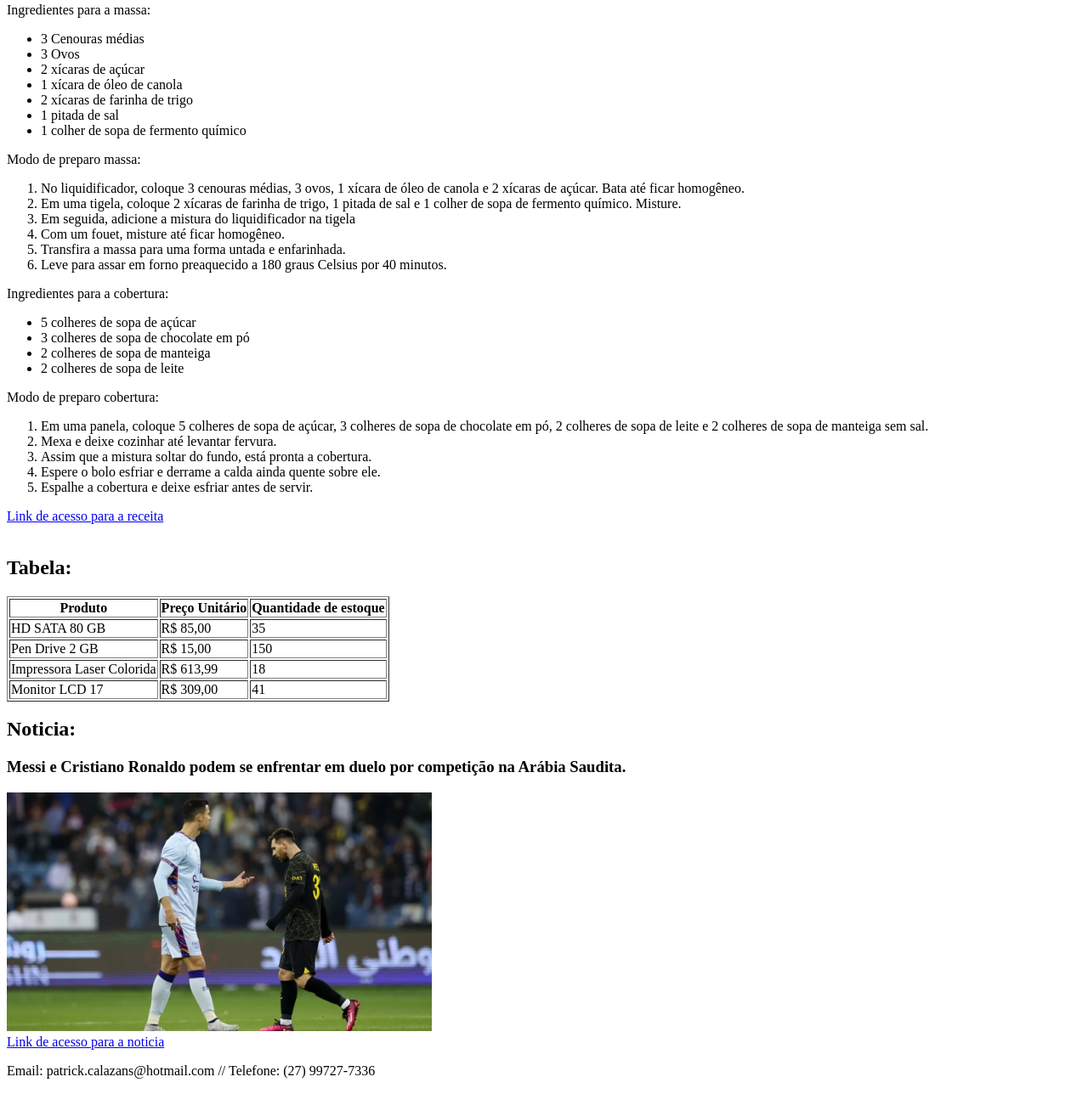
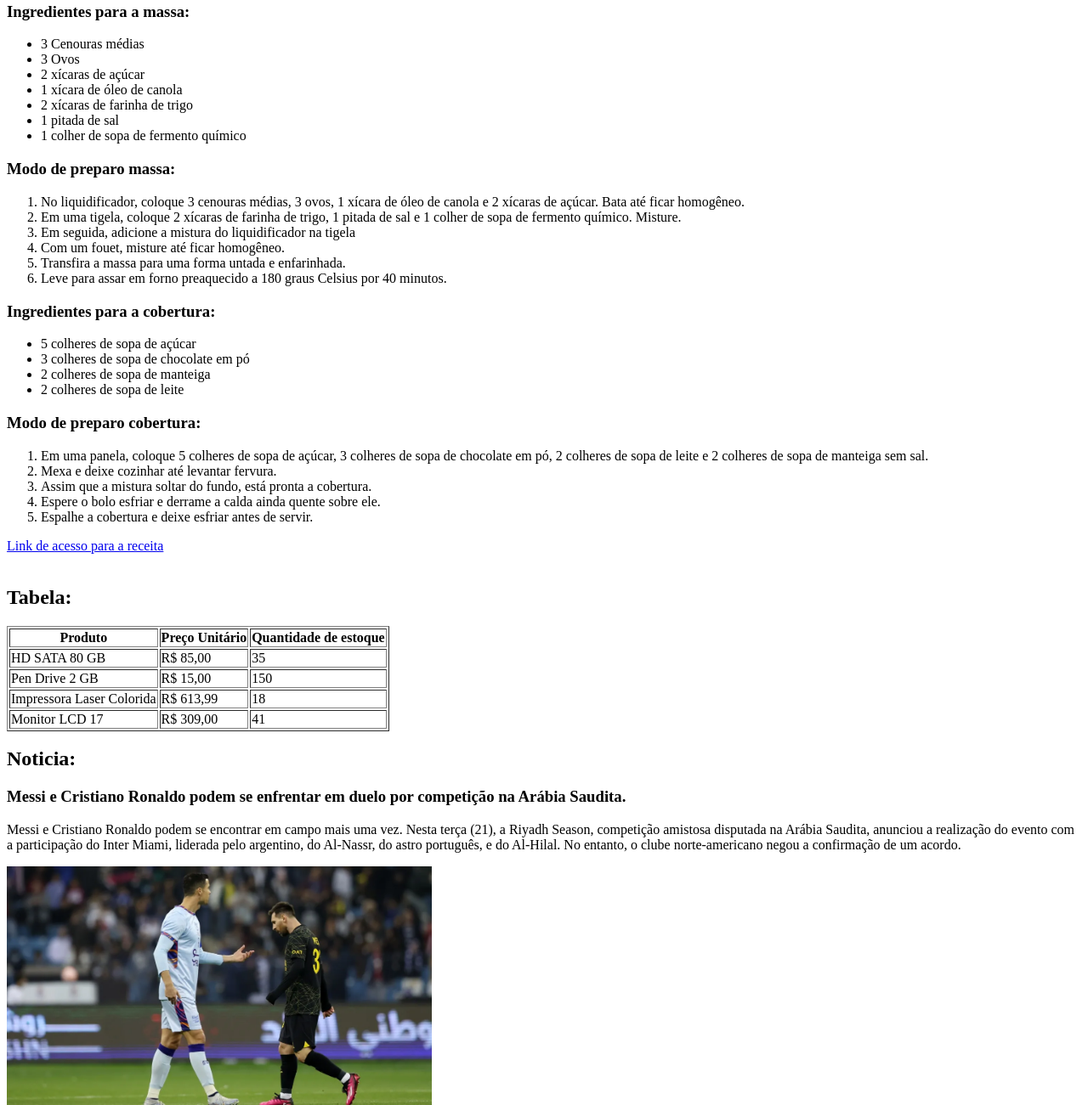
Before and after one commit to patrickazevedo1/atividade-coderhouse-06, a plain HTML site: page index.html in a window 1280 px wide. Shown: the part 162-1463 px from the top of the page at 85% size. Drawn offline with Linux system fonts and the light colour scheme.

Commit message:
atividade-atualizada

```diff
--- a/index.html
+++ b/index.html
@@ -8,14 +8,16 @@
     <title>Atividade HTML Semantico</title>
 </head>
 <body>
+    <main>
         <h1>Atividade da aula 06</h1>
+
         <header>
             <p>Nome: Patrick Azevedo // Profissão: Estudante // Idade: 21 Anos // Signo: Aries</p>
         </header>
 
         <section>
             <h2>Receita bolo de cenoura:</h2>
-        <p>Ingredientes para a massa:</p>
+            <h3>Ingredientes para a massa:</h3>
             <ul>
                 <li>3 Cenouras médias</li>
                 <li>3 Ovos </li>
@@ -26,7 +28,7 @@
                 <li>1 colher de sopa de fermento químico</li>
             </ul>
 
-        <p>Modo de preparo massa:</p>
+            <h3>Modo de preparo massa:</h3>
             <ol>
                 <li>No liquidificador, coloque 3 cenouras médias, 3 ovos, 1 xícara de óleo de canola e
                     2 xícaras de açúcar. Bata até ficar homogêneo.</li>
@@ -38,7 +40,7 @@
                 <li>Leve para assar em forno preaquecido a 180 graus Celsius por 40 minutos.</li>
             </ol>
 
-        <p>Ingredientes para a cobertura:</p>
+            <h3>Ingredientes para a cobertura:</h3>
             <ul>
                 <li>5 colheres de sopa de açúcar</li>
                 <li>3 colheres de sopa de chocolate em pó</li>
@@ -46,7 +48,7 @@
                 <li>2 colheres de sopa de leite</li>
             </ul>
 
-        <p>Modo de preparo cobertura:</p>
+            <h3>Modo de preparo cobertura:</h3>
             <ol>
                 <li> Em uma panela, coloque 5 colheres de sopa de açúcar,
                     3 colheres de sopa de chocolate em pó, 2 colheres de sopa de leite e
@@ -103,6 +105,12 @@
             <h3>Messi e Cristiano Ronaldo
             podem se enfrentar em duelo por competição na Arábia Saudita.</h3>
 
+            <p>Messi e Cristiano Ronaldo podem se encontrar em campo mais uma vez.
+                Nesta terça (21), a Riyadh Season, competição amistosa disputada na Arábia Saudita,
+                anunciou a realização do evento com a participação do Inter Miami, liderada pelo
+                argentino, do Al-Nassr, do astro português, e do Al-Hilal. No entanto,
+                o clube norte-americano negou a confirmação de um acordo.</p>
+
             <img src="./imgs/atividade-06.png" alt="messi-e-cristiano-ronaldo" width="500px">
 
             <div>
@@ -113,5 +121,6 @@
         <footer>
             <p>Email: patrick.calazans@hotmail.com // Telefone: (27) 99727-7336</p>
         </footer>
+    </main>
 </body>
 </html>
```
Lines whose indentation alone changed are shown as unchanged.
